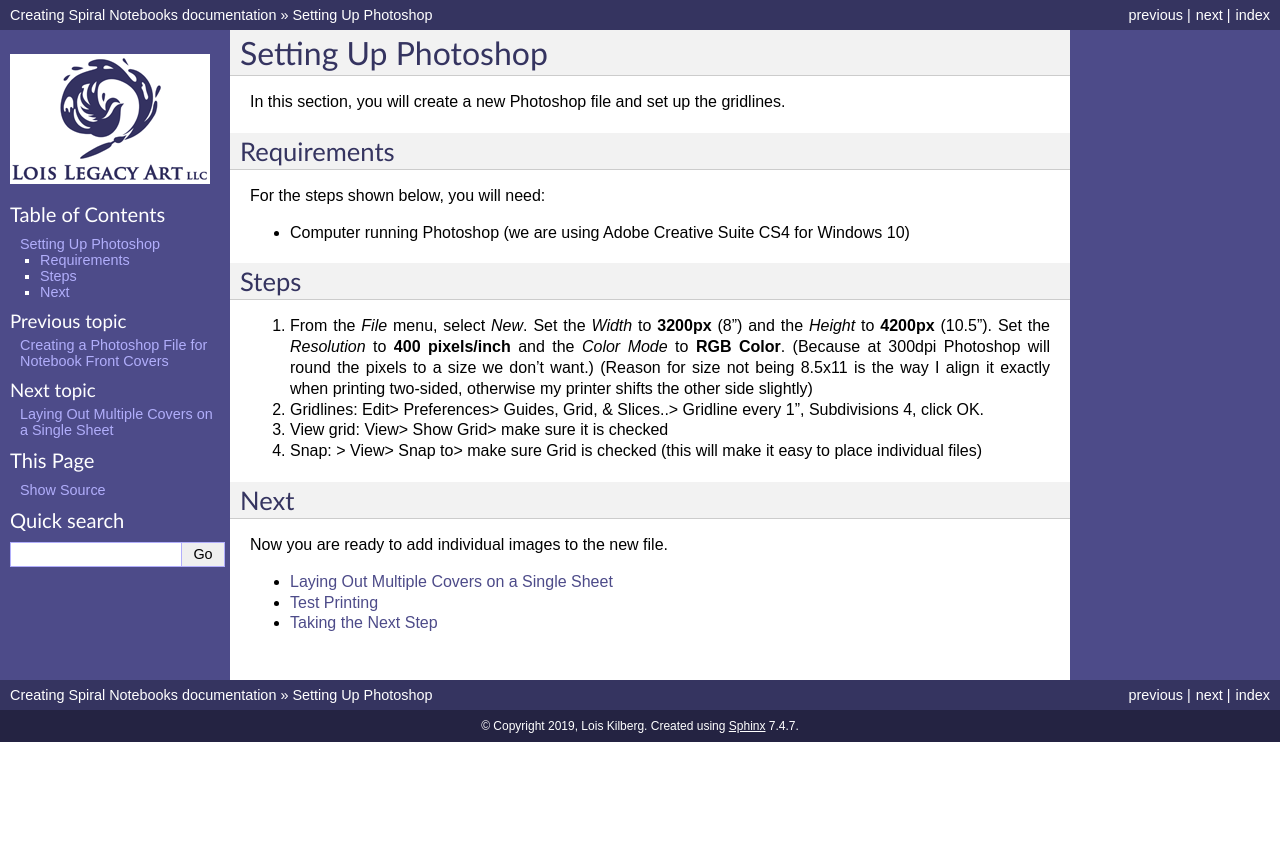
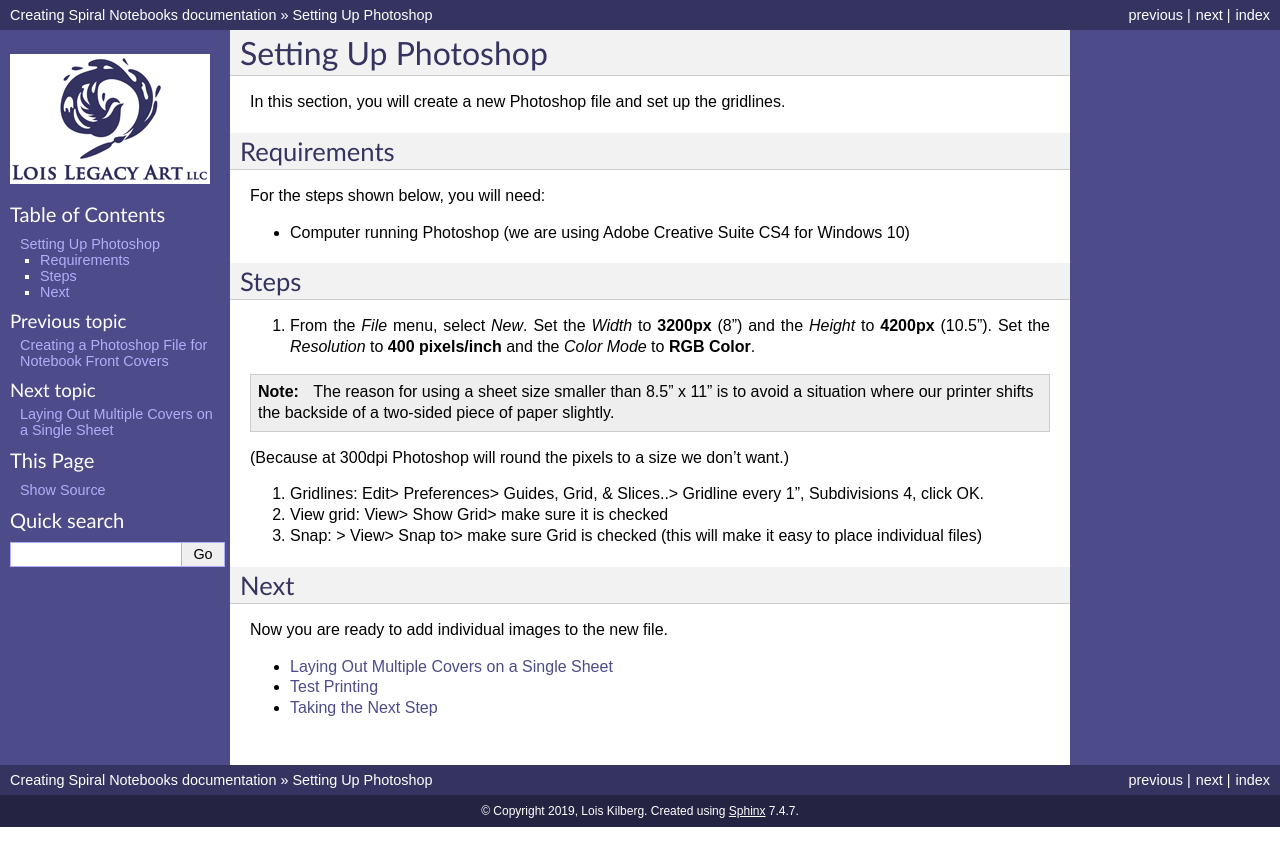
Before and after one commit to loiskilberg/FinalProject, a Sphinx documentation site: the page built from source/01_settingUpPhotoshop.rst, in a window 1280 px wide. Shown: the top 866 px of the page. Built offline with Sphinx 7.4.7, drawn with Linux system fonts in a browser that asks for light colours.

Commit message:
try adding a note

```diff
--- a/source/01_settingUpPhotoshop.rst
+++ b/source/01_settingUpPhotoshop.rst
@@ -16,9 +16,16 @@
 Steps
 =====
 
-#. From the *File* menu, select *New*. Set the *Width* to **3200px** (8") and the *Height* to **4200px** (10.5"). Set the *Resolution* to **400 pixels/inch** and the *Color Mode* to **RGB Color**. (Because at 300dpi Photoshop will round the pixels to a size we don't want.) (Reason for size not being 8.5x11 is the way I align it  exactly when printing two-sided, otherwise my printer shifts the other side slightly)
+#. From the *File* menu, select *New*. Set the *Width* to **3200px** (8") and the *Height* to **4200px** (10.5"). Set the *Resolution* to **400 pixels/inch** and the *Color Mode* to **RGB Color**.
+
+.. note:: The reason for using a sheet size smaller than 8.5" x 11" is to avoid a situation where our printer shifts the backside of a two-sided piece of paper slightly.
+
+(Because at 300dpi Photoshop will round the pixels to a size we don't want.)
+
 #. Gridlines: Edit> Preferences> Guides, Grid, & Slices..> Gridline every 1", Subdivisions 4, click OK.
+
 #. View grid: View> Show Grid> make sure it is checked
+
 #. Snap: > View> Snap to> make sure Grid is checked (this will make it easy to place individual files)
 
 Next
```
